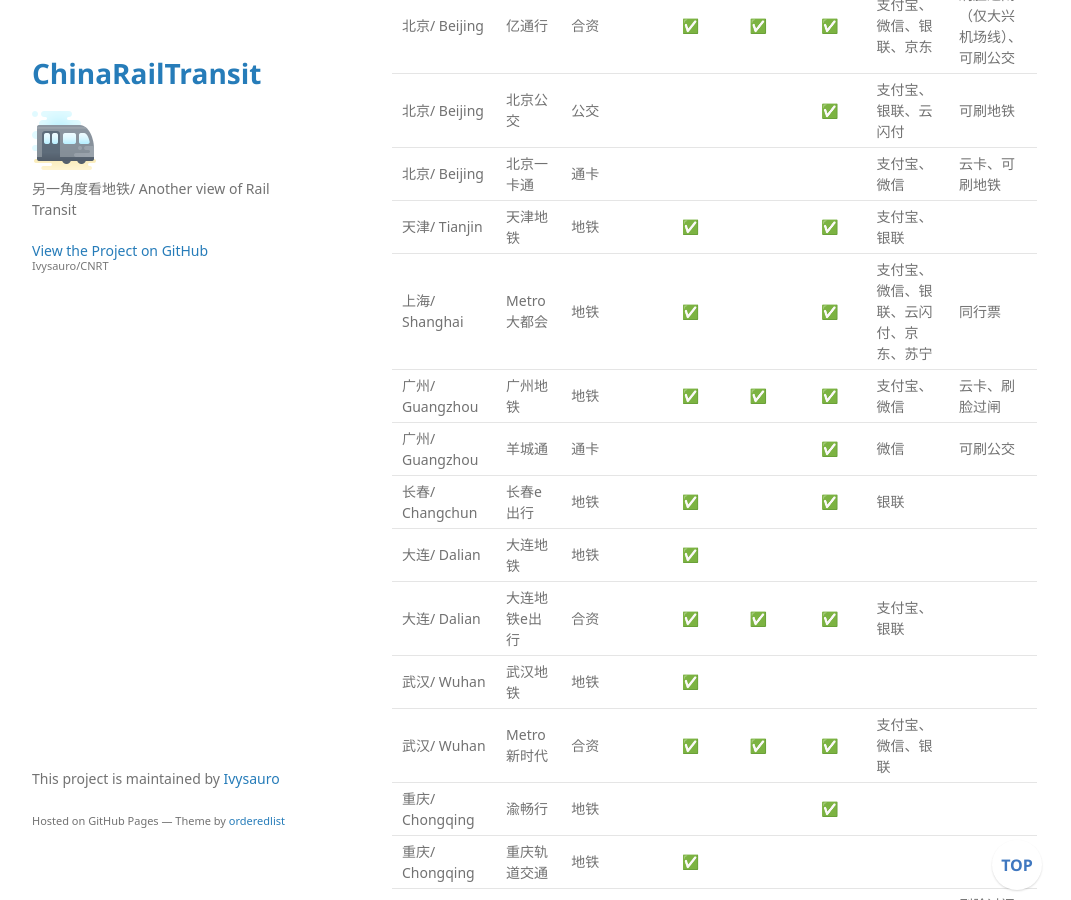
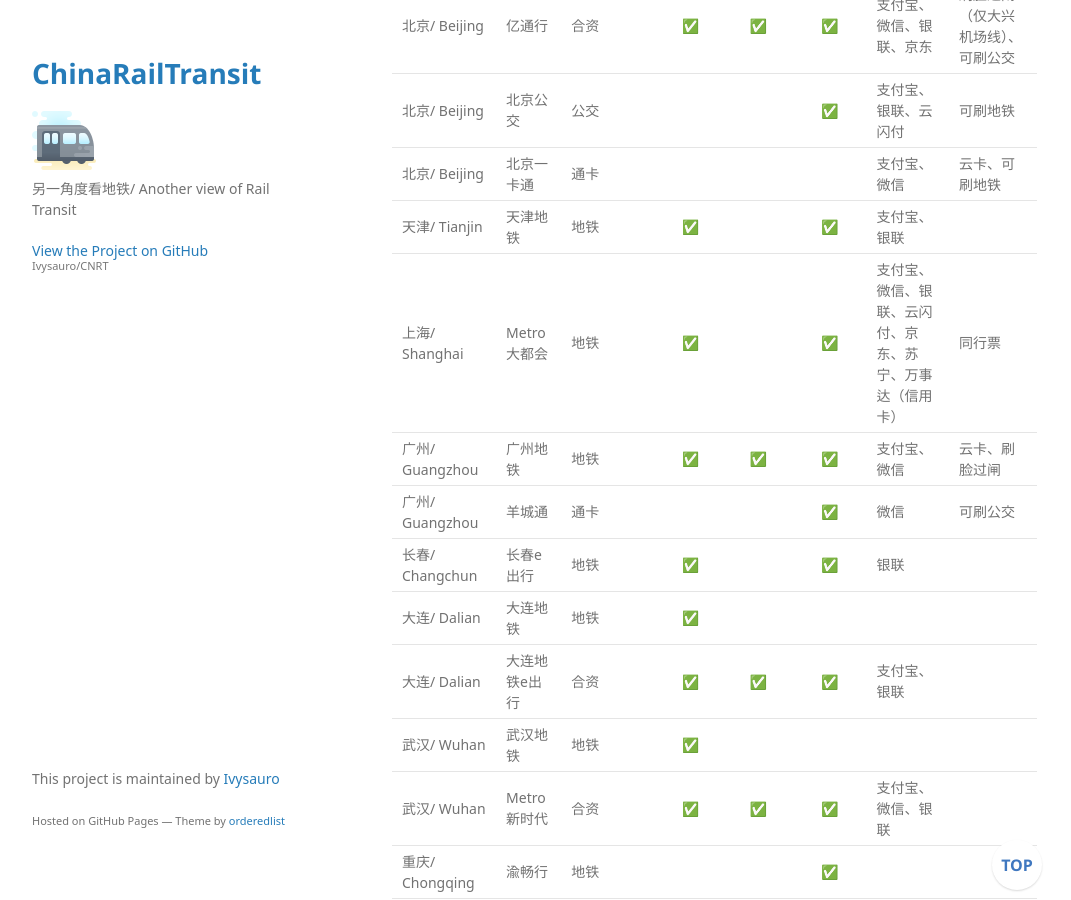
Before and after one commit to Ivysauro/CNRT, a Jekyll site: the page built from data/Service.md, in a window 1280 px wide and 900 px high, scrolled down 827 px. Shown: the whole window, without its empty margins (178-1249 px from the left). Built offline with Jekyll 4.4.1, drawn with Linux system fonts in a browser that asks for light colours; some web fonts are replaced; our own code applies the rules of GitHub Pages for plain Markdown files; a script that is not in the unit is left out.

Commit message:
🍊更新上海数据

```diff
--- a/data/Service.md
+++ b/data/Service.md
@@ -27,7 +27,7 @@
 | 北京/ Beijing | 北京公交 | 公交 | | | ✅ | 支付宝、银联、云闪付 | 可刷地铁 |
 | 北京/ Beijing | 北京一卡通 | 通卡 | | | | 支付宝、微信 | 云卡、可刷地铁 |
 | 天津/ Tianjin | 天津地铁 | 地铁 |✅ | | ✅ | 支付宝、银联 |
-| 上海/ Shanghai | Metro大都会 | 地铁 | ✅ | | ✅ | 支付宝、微信、银联、云闪付、京东、苏宁 | 同行票 |
+| 上海/ Shanghai | Metro大都会 | 地铁 | ✅ | | ✅ | 支付宝、微信、银联、云闪付、京东、苏宁、万事达（信用卡） | 同行票 |
 | 广州/ Guangzhou | 广州地铁 | 地铁 | ✅ | ✅ | ✅ | 支付宝、微信 | 云卡、刷脸过闸 |
 | 广州/ Guangzhou | 羊城通 | 通卡 | | | ✅ | 微信 | 可刷公交 |
 | 长春/ Changchun | 长春e出行 | 地铁 | ✅ | | ✅ | 银联 |
```
